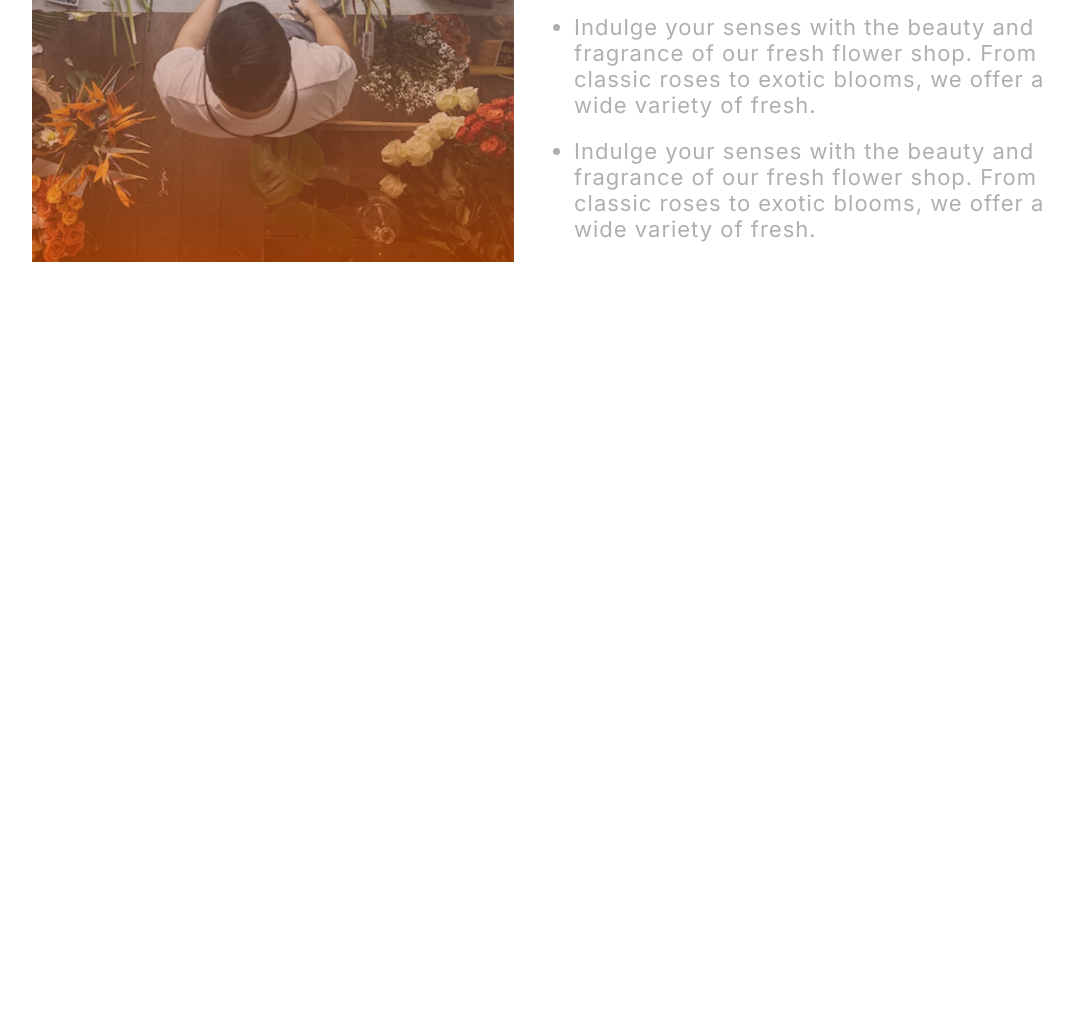
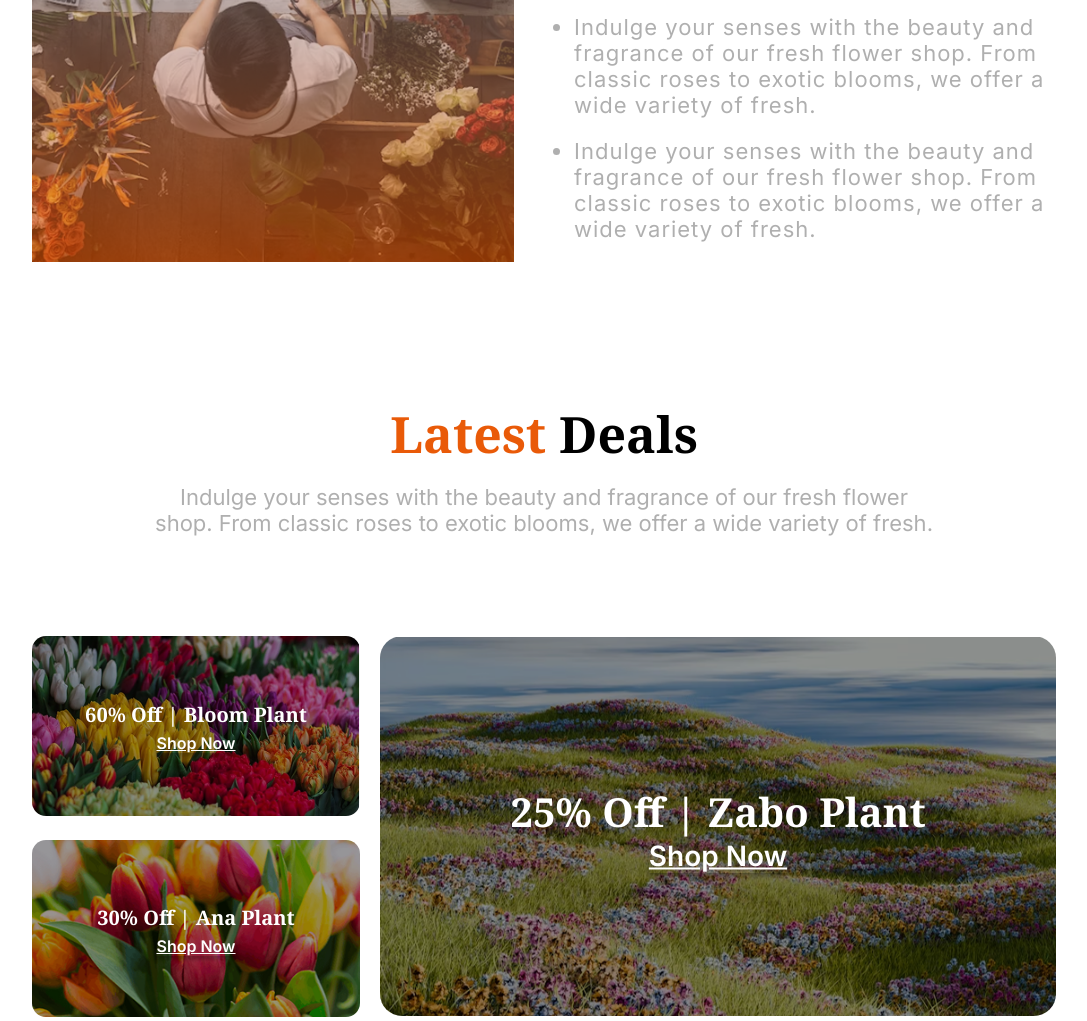
Before and after one commit to meiad-khan/Responsive-flower-website, a plain HTML site: page index.html in a window 1280 px wide. Shown: the part 2420-3441 px from the top of the page, without its empty margins (96-1183 px from the left). Before the commit the page ends 2720 px from the top, so only its background shows below. Drawn offline with Linux system fonts and the light colour scheme.

Commit message:
added latest section

```diff
--- a/index.html
+++ b/index.html
@@ -105,6 +105,31 @@
    </div>
 
    </section>
+   <section class="latest-section">
+    <h3 class="latest-title noto-serif"><span class="fresh-flower latest-deal">Latest</span> Deals</h3>
+    <p class="latest-description inter">Indulge your senses with the beauty and fragrance of our fresh flower shop. From classic roses to exotic blooms, we offer a wide variety of fresh.</p>
+    <div class="card-container">
+      <div class="side-card">
+        <img src="assets/deal-bloom.png" alt="" class="side-card-image">
+        <div class="first"><h4 class="side-card-title noto-serif">60% Off | Bloom Plant</h4>
+        <a href="" class="side-card-anchor inter">Shop Now</a>
+      </div>
+      </div>
+      <div class="side-card-2">
+        <img src="assets/deal-ana.png" alt="" class="side-card-2-image">
+         <div class="second">
+          <h4 class="side-card-2-title noto-serif">30% Off | Ana  Plant</h4>
+        <a href="" class="side-card-2-anchor inter">Shop Now</a>
+         </div>
+      </div>
+      <div class="main-card">
+        <img src="assets/deal-zabo.png" alt="" class="main-card-image">
+        <div class="third"><h4 class="main-card-title noto-serif">25% Off | Zabo Plant</h4>
+        <a href="" class="main-card-anchor inter">Shop Now</a>
+      </div>
+      </div>
+    </div>
+   </section>
   </main>
   <footer>
 
--- a/style.css
+++ b/style.css
@@ -207,6 +207,126 @@ object-fit: cover;
   color: #00000050;
   margin-bottom: 20px;
 }
+
+/* join section related style*/
+.latest-section{
+  margin-top: 100px;
+}
+.latest-title{
+  font-size: 3.125rem;
+  font-weight: 700;
+  line-height: auto;
+  text-align: center;
+  margin-bottom: 16px;
+}
+.latest-deal{
+  font-size: 3.125rem;
+}
+.latest-description{
+  width: 61%;
+  margin: 0 auto;
+  font-size: 1.375rem;
+  font-weight: 400;
+  line-height: auto;
+  color: #00000050;
+  text-align: center;
+}
+
+.card-container{
+  max-width: 80%;
+  margin: 0 auto;
+}
+.side-card{
+  grid-area: side-card;
+ position: relative;
+}
+.side-card-2{
+  grid-area: side-card-2;
+position: relative;
+}
+.main-card{
+  grid-area: main-card;
+ position: relative;
+}
+.card-container{
+  width: 100%;
+  margin-top: 100px;
+  display: grid;
+  gap: 20px;
+  grid-template-areas:
+  "side-card   main-card  main-card"
+  "side-card-2  main-card  main-card"
+  ;
+}
+.side-card-image, .side-card-2-image, .main-card-image{
+  filter: brightness(60%);
+  width: 100%;
+}
+.side-card-image, .side-card-2-image{
+  border-radius: 14px;
+}
+.main-card-image{
+  border-radius: 22px;
+}
+.first{
+  position: absolute;
+  top: 50%;
+  left: 50%;
+  transform: translate(-50%, -50%);
+  color: white;
+  font-size: 24px;
+  font-weight: bold;
+  text-align: center;
+  width: 100%;
+}
+.second{
+  position: absolute;
+  top: 50%;
+  left: 50%;
+  transform: translate(-50%, -50%);
+  color: white;
+  font-size: 24px;
+  font-weight: bold;
+  text-align: center;
+  width: 100%;
+}
+.third{
+  position: absolute;
+  top: 50%;
+  left: 50%;
+  transform: translate(-50%, -50%);
+  color: white;
+  font-size: 24px;
+  font-weight: bold;
+  text-align: center;
+  width: 100%;
+}
+.side-card-title, .side-card-2-title{
+  font-size: 1.25rem;
+  font-weight: 700;
+  line-height: auto;
+  /* box-shadow: 0 4px 4px 0 rgba(0, 0, 0, 0.25); */
+}
+.main-card-title{
+  font-size: 2.5rem;
+  font-weight: 700;
+  line-height: auto;
+  /* box-shadow: 0 4px 4px 0 rgba(0, 0, 0, 0.25); */
+}
+.side-card-anchor, .side-card-2-anchor{
+font-size: 1rem;
+line-height: auto;
+}
+.main-card-anchor{
+  font-size: 1.75rem;
+  line-height: auto;
+}
+.side-card-anchor, .side-card-2-anchor, .main-card-anchor{
+  text-decoration: underline;
+  color: #FFFFFF;
+  font-weight: 600;
+  box-shadow: 0 4px 4px 0 rgba(0, 0, 0, 0.25);
+}
 .hide{
   display: none;
 }
@@ -303,5 +423,30 @@ padding: 0 0 0 10px;
   font-size: 0.875rem;
 }
 
-
+.latest-description{
+  margin-left: 28px;
+  margin-right: 28px;
+  text-align: center;
+  width: 90%;
 }
+.card-container{
+  margin-top: 50px;
+  grid-template-areas:
+  "side-card"
+  "side-card-2"
+  "main-card"
+  ;
+}
+.main-card-title{
+  font-size: 1.25rem;
+}
+.side-card-anchor, .side-card-2-anchor, .main-card-anchor{
+font-size: 1rem;
+}
+.latest-title{
+  font-size: 1.5rem;
+}
+.latest-description{
+  font-size: 0.875rem;
+}
+}
```
